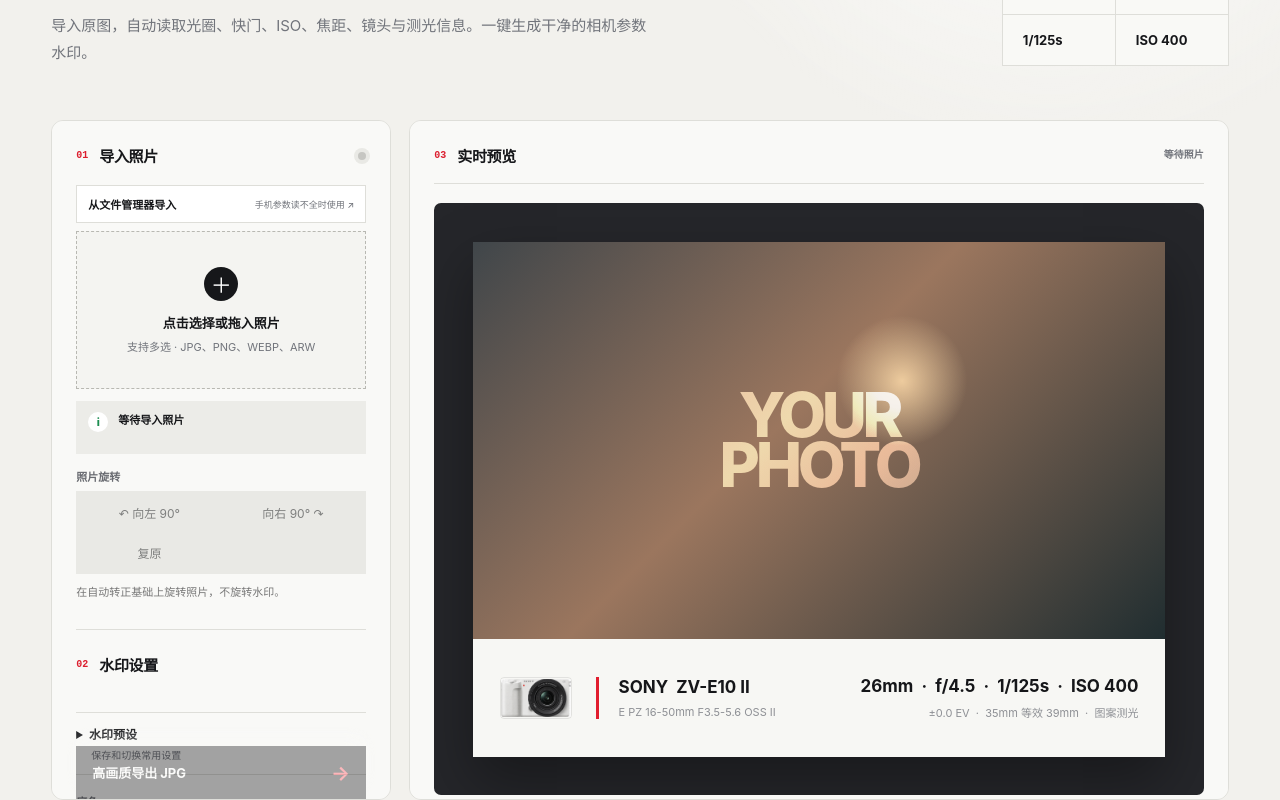
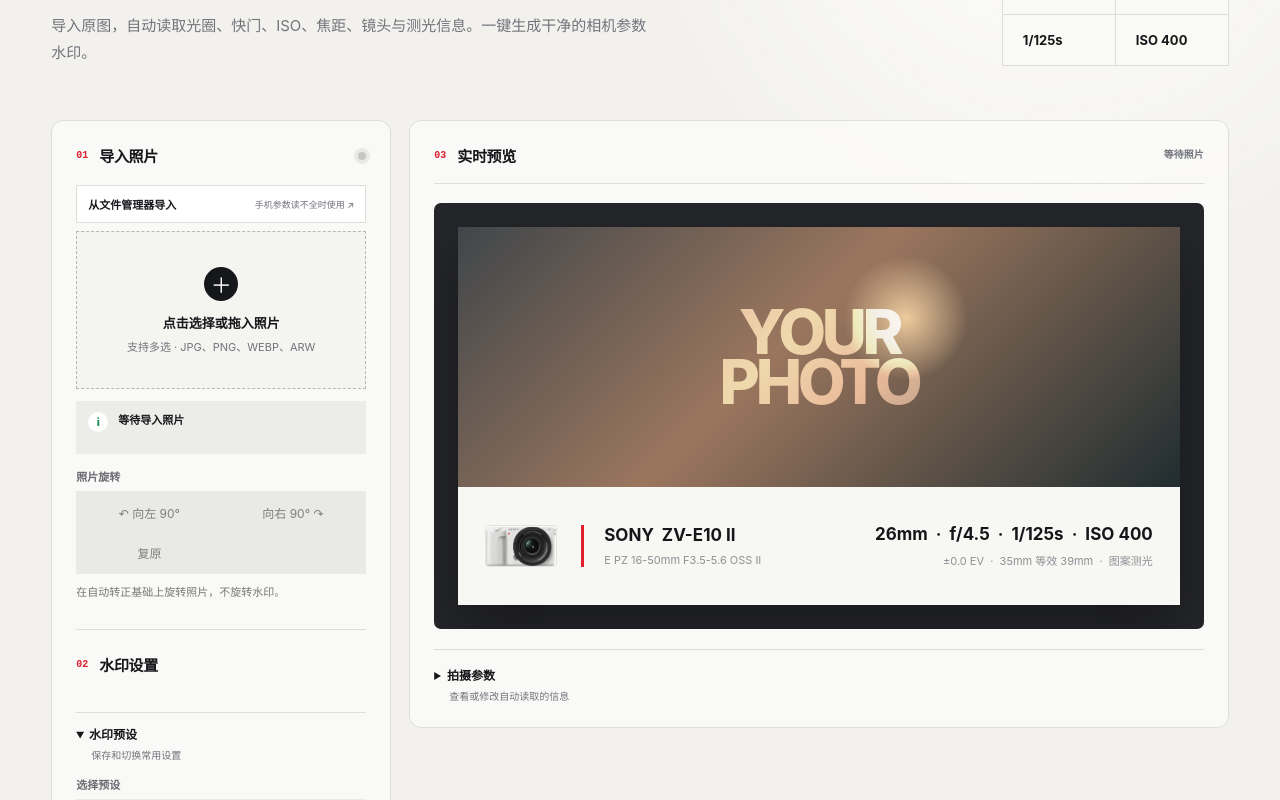
Before and after one commit to koichinoi/zve10-watermark-app, a Next.js app: page / in a window 1280 px wide. Shown: the part 340-1140 px from the top of the page. Built offline with nearby package versions, Linux system fonts and the light colour scheme.

Commit message:
fix: restore natural settings scrolling with sticky photo preview

```diff
--- a/app/globals.css
+++ b/app/globals.css
@@ -88,7 +88,7 @@
   align-items: start;
 }
 .control-panel, .preview-panel { border: 1px solid var(--line); background: rgba(250,250,248,.92); }
-.control-panel { padding: 24px; position: sticky; top: 100px; }
+.control-panel { padding: 24px; }
 .preview-panel { padding: 24px; }
 .panel-heading, .preview-heading { display: flex; align-items: center; justify-content: space-between; margin-bottom: 19px; }
 .panel-heading > div, .preview-heading > div { display: flex; align-items: center; gap: 11px; }
@@ -286,7 +286,7 @@
 .gear-gallery-grid img { display: block; width: 100%; height: 54px; object-fit: contain; }
 .gear-gallery-grid span { display: block; font-size: 10px; line-height: 1.5; margin-top: 5px; overflow-wrap: anywhere; }
 
-/* Keep the photo beside long settings instead of leaving an empty column. */
+/* Keep settings in the page flow and pin only the compact photo preview. */
 .setting-group { margin: 18px 0; padding: 12px 0; border-top: 1px solid var(--line); border-bottom: 1px solid var(--line); }
 .setting-group > summary, .metadata-details > summary { cursor: pointer; font-size: 12px; font-weight: 700; color: var(--ink); }
 .setting-group > summary > span, .metadata-details > summary > span { display: block; margin: 5px 0 0 15px; color: var(--muted); font-size: 10px; font-weight: 400; }
@@ -295,8 +295,13 @@
 .metadata-details .metadata-heading { margin-top: 12px; padding-top: 0; border-top: 0; }
 .setting-group > summary:focus-visible, .metadata-details > summary:focus-visible { outline: 2px solid var(--red); outline-offset: 4px; }
 @media (min-width: 1051px) {
-  .control-panel, .preview-panel { position: sticky; top: 100px; max-height: calc(100dvh - 120px); overflow-y: auto; scrollbar-width: thin; scrollbar-color: #c4c4bf transparent; border-radius: 12px; }
-  .preview-stage { min-height: clamp(240px, 45dvh, 440px); border-radius: 7px; }
-  .preview-stage canvas { max-height: min(760px, calc(100dvh - 280px)); }
-  .control-panel .export-button { position: sticky; bottom: -24px; z-index: 2; box-shadow: 0 -10px 18px var(--panel); }
+  .control-panel, .preview-panel { border-radius: 12px; }
+  .preview-stage { min-height: 0; padding: 24px; border-radius: 7px; }
 }
+@media (min-width: 1051px) and (min-height: 700px) {
+  .preview-panel { position: sticky; top: 100px; }
+  .preview-stage canvas { max-height: min(760px, calc(100dvh - 360px)); }
+  .sample-scene { height: clamp(140px, calc(100dvh - 540px), 380px); aspect-ratio: auto; }
+  /* Expanded fields use natural page scrolling so every input stays reachable. */
+  .preview-panel:has(.metadata-details[open]) { position: static; }
+}
--- a/app/page.tsx
+++ b/app/page.tsx
@@ -1408,7 +1408,7 @@
             <div><span className="step">02</span><h2>水印设置</h2></div>
           </div>
           <fieldset className="settings-fields" disabled={busy}>
-          <details className="setting-group">
+          <details className="setting-group" open>
             <summary>水印预设<span>{selectedPreset || '保存和切换常用设置'}</span></summary>
           <label className="setting-label" htmlFor="preset-select">选择预设</label>
           <select id="preset-select" className="signature-input" value={selectedPreset} onChange={(event) => setSelectedPreset(event.target.value)} disabled={busy}>
@@ -1528,7 +1528,7 @@
             />
           </label>
 
-          <details className="setting-group">
+          <details className="setting-group" open>
             <summary>参数显示<span>选择水印中的拍摄信息</span></summary>
           <div className="setting-label parameter-heading">
             <span>参数显示</span>
```
